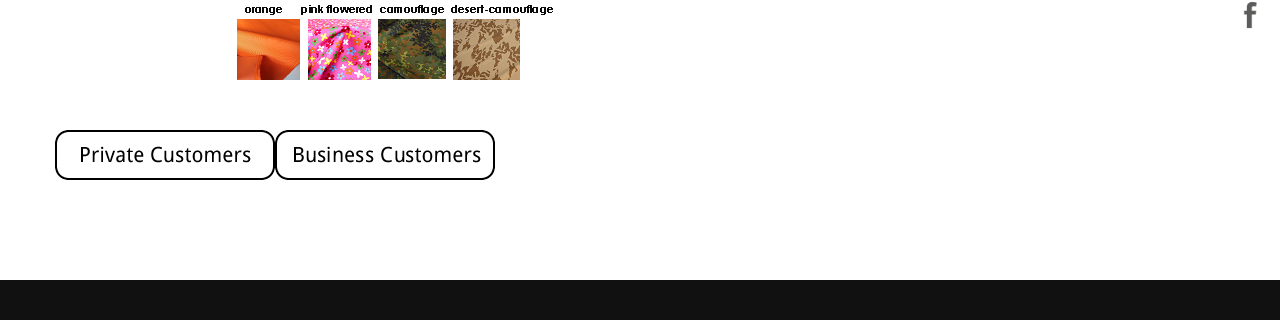
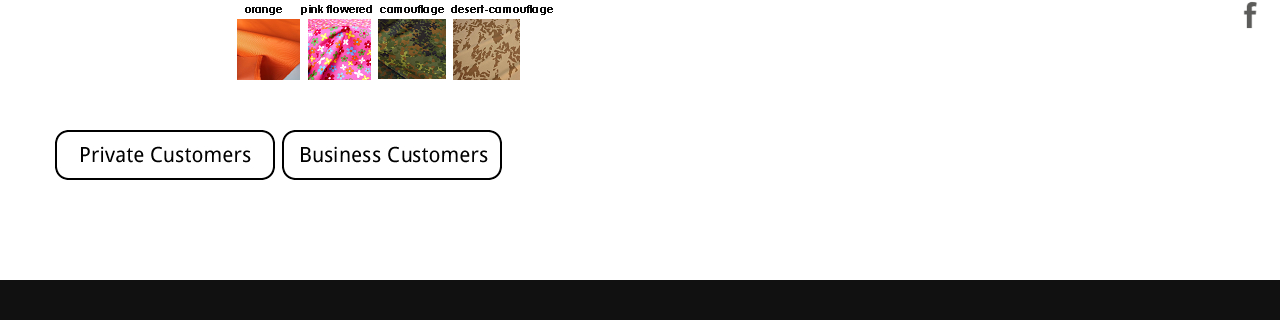
Before and after one commit to bodokaiser/hangload.com, a Jekyll site: the page built from webshop/index.html, in a window 1280 px wide and 900 px high, scrolled down 580 px. Shown: the part 350-670 px from the top of the window. Built offline with Jekyll 4.4.1, drawn with Linux system fonts in a browser that asks for light colours; nearby versions of some CDN libraries; library files that are not in the unit come from our copies; Markdown is read by kramdown in place of the engine named in the settings.

Commit message:
Update index.html

```diff
--- a/webshop/index.html
+++ b/webshop/index.html
@@ -72,6 +72,9 @@ For more information open this <a target="_blank" href="/images/webshop/product
 			</p>
 		</td>
 		<td>
+			&nbsp;&nbsp;
+		</td>
+		<td>
 			<p>
 				<a href="../promotions/order">
 					<img src="../images/pictures/button-business.jpg" alt="Business Customers" />
```
